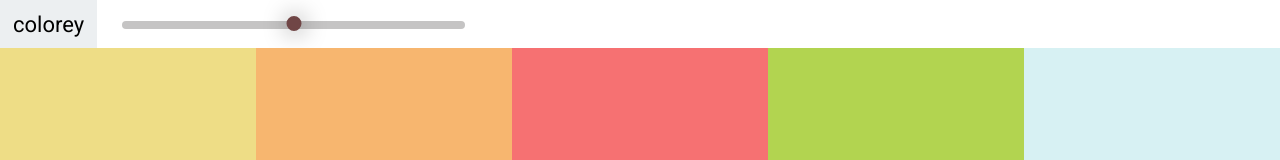
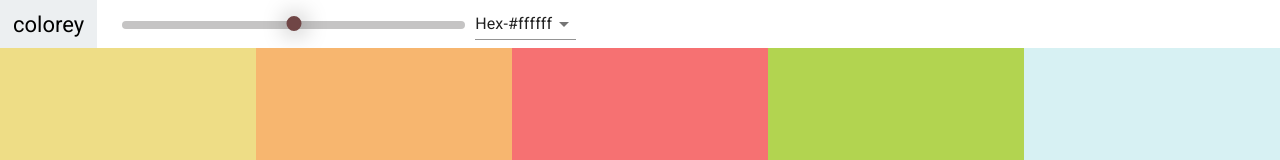
Before and after one commit to aumi364/ColorPicker, a React (Create React App) app: page /palette/flat-ui-colors-american in a window 1280 px wide. Shown: the top 160 px of the page. Built offline with nearby package versions, Linux system fonts and the light colour scheme.

Commit message:
color code selec added

```diff
--- a/package.json
+++ b/package.json
@@ -3,6 +3,7 @@
   "version": "0.1.0",
   "private": true,
   "dependencies": {
+    "@material-ui/core": "^4.4.0",
     "chroma-js": "^2.0.6",
     "rc-slider": "^8.6.13",
     "react": "^16.9.0",
--- a/src/Navbar.js
+++ b/src/Navbar.js
@@ -1,6 +1,7 @@
 import React, { Component } from 'react'
 import Slider, { Range } from 'rc-slider'
 import 'rc-slider/assets/index.css'
+import SelectInput from './SelectInput'
 import "./Navbar.css"
 
 export default class extends Component {
@@ -22,6 +23,7 @@
                                           />
                                    </div>
                             </div>
+                            <SelectInput changeFormat={this.props.changeFormat} />
                      </header>
               )
        }
--- a/src/Palette.js
+++ b/src/Palette.js
@@ -9,19 +9,24 @@
 export default class Palette extends Component {
        constructor(props) {
               super(props)
-              this.state = { level: 500 }
+              this.state = { level: 500, format: "hex" }
        }
        changeLevel = (level) => {
               this.setState({ level })
        }
+       changeFormat = (value) => {
+              console.log(value)
+              this.setState({ format: value })
+
+       }
        render() {
               const { colors } = this.props.palette;
-              const { level } = this.state;
-              const colorBoxes = colors[level].map(color => (<ColorBox background={color.hex} name={color.name} />))
+              const { level, format } = this.state;
+              const colorBoxes = colors[level].map(color => (<ColorBox background={color[format]} name={color.name} />))
               return (
                      <div className="Palette">
 
-                            <Navbar level={level} changeLevel={this.changeLevel} />
+                            <Navbar level={level} changeLevel={this.changeLevel} changeFormat={this.changeFormat} />
                             {/* navbar goes here */}
                             <div className="Palette-colors">
                                    {colorBoxes}
--- /dev/null
+++ b/src/SelectInput.js
@@ -0,0 +1,30 @@
+import React, { Component } from 'react'
+import Select from "@material-ui/core/Select"
+import MenuItem from '@material-ui/core/MenuItem';
+export default class SelectInput extends Component {
+       constructor(props) {
+              super(props)
+              this.state = {
+                     format: "hex"
+              }
+       }
+       handleChange = (e) => {
+              this.setState({ format: e.target.value })
+              this.props.changeFormat(e.target.value)
+       }
+
+       render() {
+              const { format } = this.state;
+              const { handleChange } = this.props
+              return (
+                     <div className="select-container">
+                            <Select value={format} onChange={this.handleChange}>
+                                   <MenuItem value="hex">Hex-#ffffff</MenuItem>
+                                   <MenuItem value="rgb">RGB- rgb(255,255,255)</MenuItem>
+                                   <MenuItem value="rgba">RGBA- rgba(255,255,255,1.0)</MenuItem>
+                            </Select>
+
+                     </div >
+              )
+       }
+}
```
Also changed, not shown: 1 other file (tests, documents, lock files or other folders).
